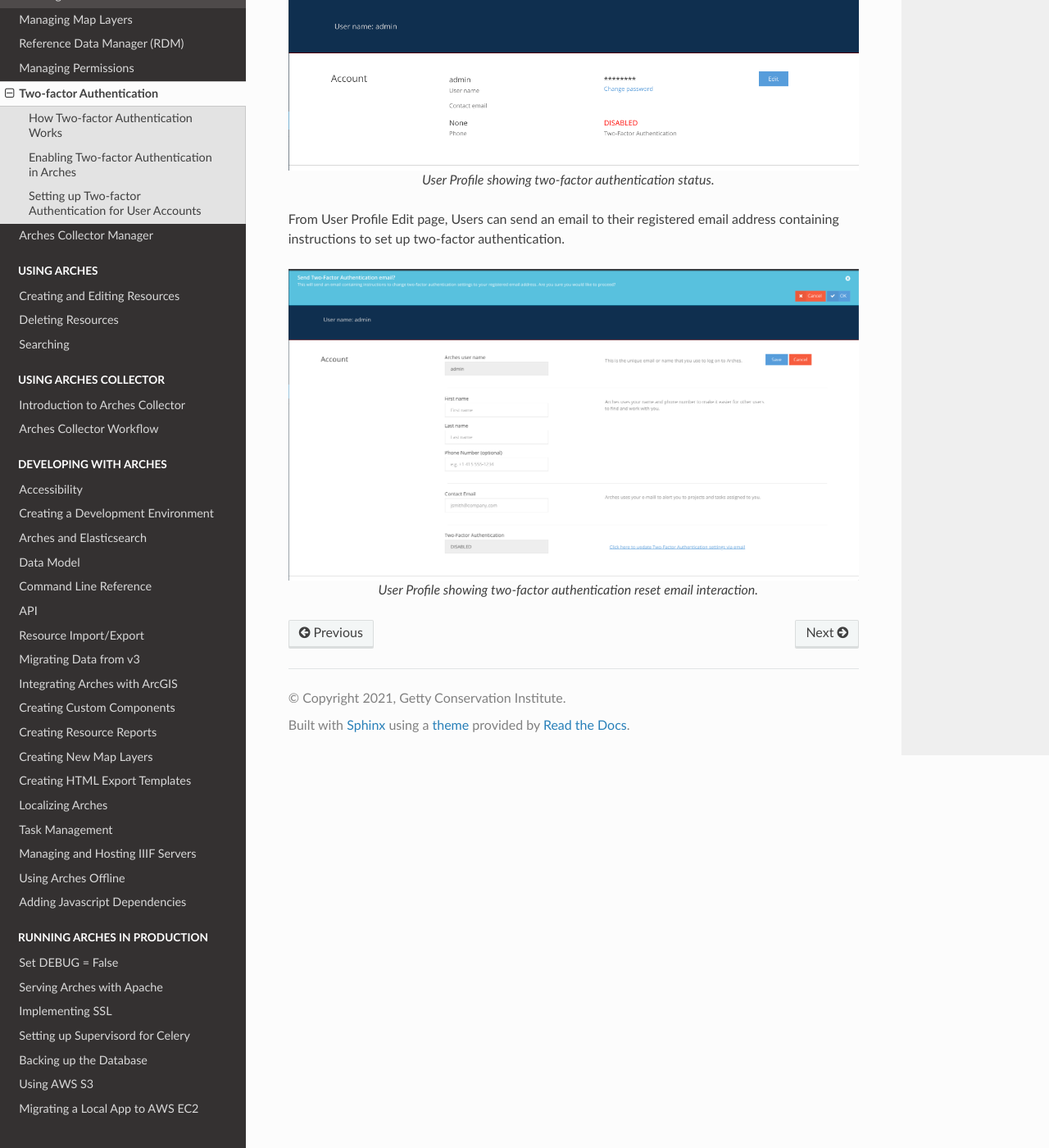
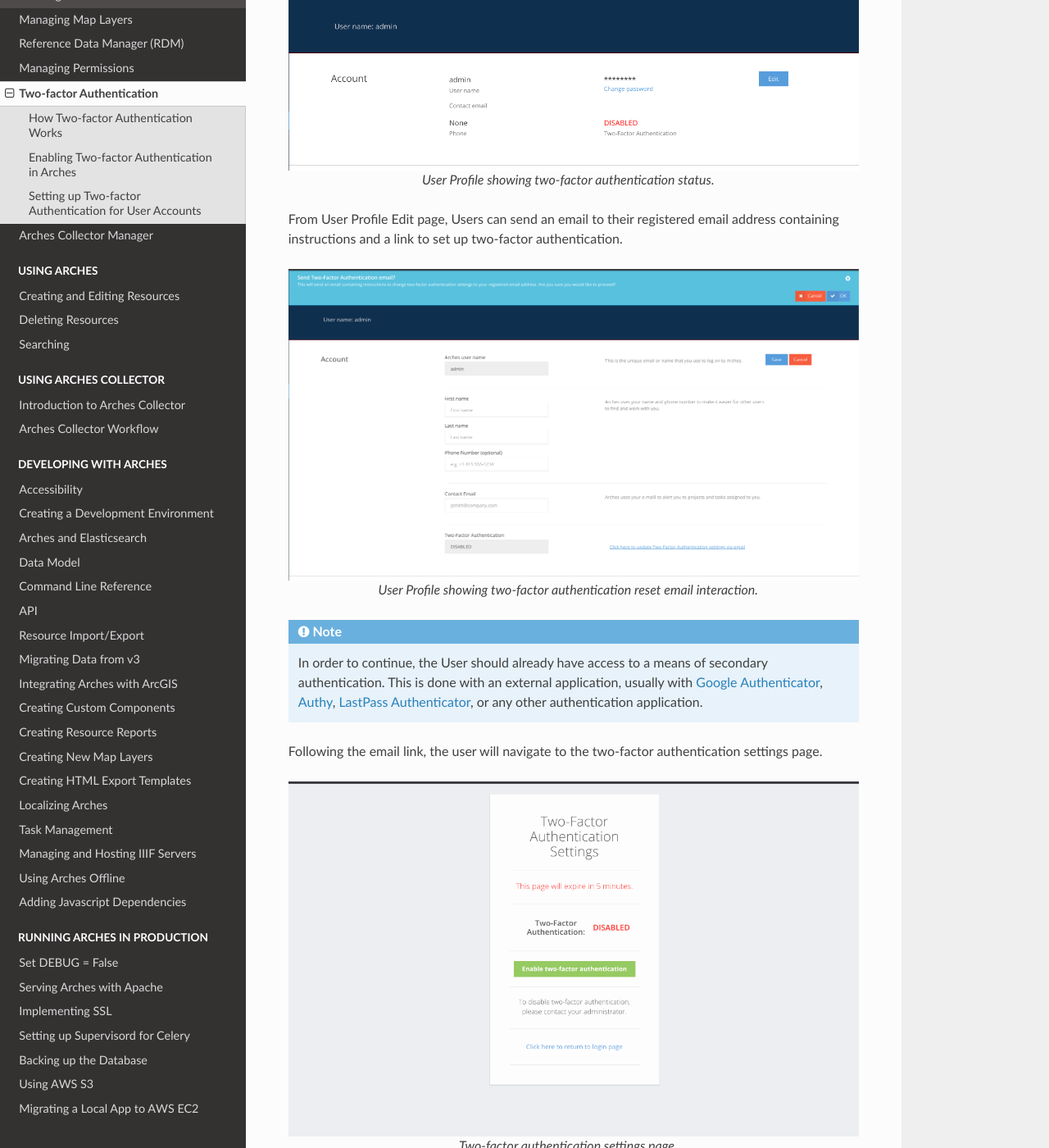
Before and after one commit to archesproject/arches-docs, a Sphinx documentation site: the page built from docs/two-factor-authentication.txt, in a window 1280 px wide and 1400 px high, scrolled down 1457 px. Shown: the whole window at 82% size. Built offline with Sphinx 7.4.7 and the Read the Docs theme 2.0.0, drawn with Linux system fonts in a browser that asks for light colours; some of the changed text lies outside the part shown.

Commit message:
nit #268

```diff
--- a/docs/two-factor-authentication.txt
+++ b/docs/two-factor-authentication.txt
@@ -47,10 +47,39 @@
 
     User Profile showing two-factor authentication status.
 
-From User Profile Edit page, Users can send an email to their registered email address containing instructions to set up two-factor authentication.
+From User Profile Edit page, Users can send an email to their registered email address containing instructions and a link to set up two-factor authentication.
 
 .. figure:: images/two-factor-authentication-send-email-from-profile.png
     :width: 100%
     :align: center
 
     User Profile showing two-factor authentication reset email interaction.
+
+.. note::
+  In order to continue, the User should already have access to a means of secondary authentication.
+  This is done with an external application, usually with `Google Authenticator <https://play.google.com/store/apps/details?id=com.google.android.apps.authenticator2>`_,
+  `Authy <https://authy.com/>`_, `LastPass Authenticator <https://lastpass.com/auth/>`_, or any other authentication application.
+
+Following the email link, the user will navigate to the two-factor authentication settings page.
+
+.. figure:: images/two-factor-authentication-settings.png
+    :width: 100%
+    :align: center
+
+    Two-factor authentication settings page.
+
+From this page, Users can generate a QR code to be scanned with an external authentication application, or a secret key to be entered manually. This secret is used to generate time-based authentication tokens.
+
+.. figure:: images/two-factor-authentication-qr-code.png
+    :width: 100%
+    :align: center
+
+    Two-factor authentication settings page showing QR code.
+
+Once the user has enabled two-factor authentication, or if ``FORCE_TWO_FACTOR_AUTHENTICATION`` has been enabled at the system level, the user will be presented with an additional step in the login process. Once the six-digit authentication code has been entered, the User will be logged in.
+
+.. figure:: images/two-factor-authentication-login.png
+    :width: 100%
+    :align: center
+
+    Two-factor authentication login page.
```
